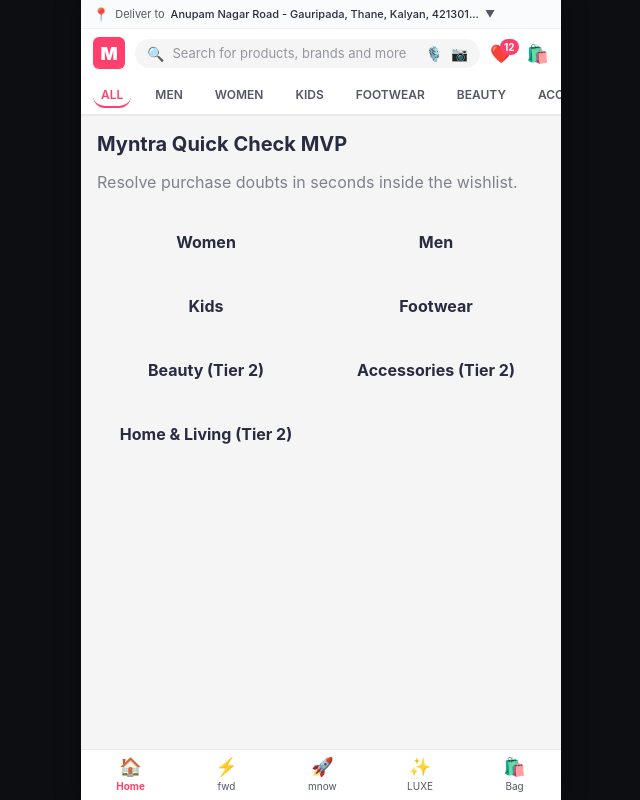
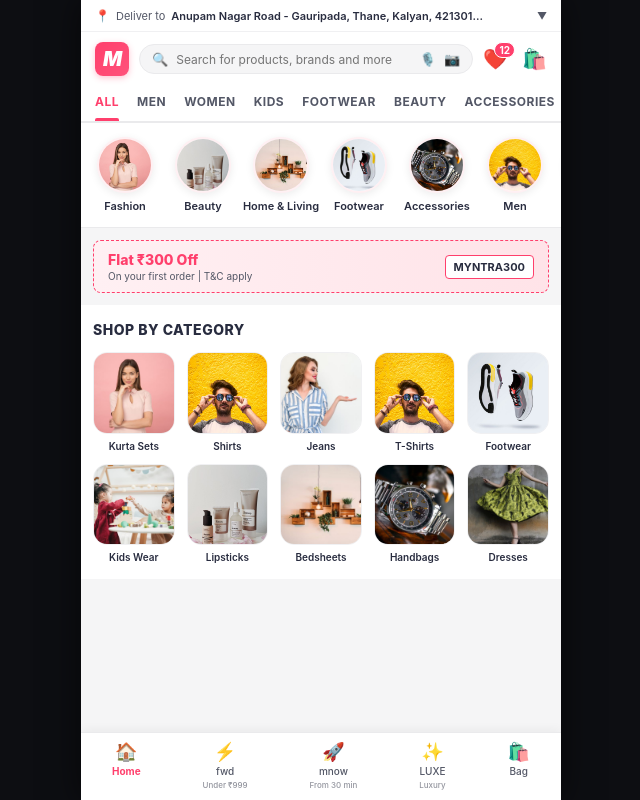
Before and after one commit to Deepali611/myntra-quickcheck-mvp, a Next.js app: page / in a window 1280 px wide. Shown: the whole page, without its empty margins (319-959 px from the left). Built offline with nearby package versions, Linux system fonts and the light colour scheme.

Commit message:
Phase 6 — App shell rebuild

```diff
--- a/app/(shop)/layout.jsx
+++ b/app/(shop)/layout.jsx
@@ -12,28 +12,33 @@ export default function ShopLayout({ children }) {
   const bagCount = state?.bag ? state.bag.reduce((sum, item) => sum + (item.quantity || 1), 0) : 0;
 
   return (
-    <div style={{ display: 'flex', flexDirection: 'column', minHeight: '100vh' }}>
+    <div style={{ display: 'flex', flexDirection: 'column', minHeight: '100vh', width: '100%' }}>
       {/* Shared Header Chrome */}
       <header className="shop-header">
         {/* Location Bar */}
         <div className="location-bar">
-          <span style={{ color: '#ff3f6c', fontSize: '13px' }}>📍</span>
+          <span className="loc-icon">📍</span>
           <span>Deliver to</span>
           <span className="loc-text">Anupam Nagar Road - Gauripada, Thane, Kalyan, 421301...</span>
-          <span style={{ fontSize: '10px' }}>▼</span>
+          <span className="chevron">▼</span>
         </div>
 
-        {/* Top Search & Actions Row */}
+        {/* Primary Search Header Row */}
         <div className="search-header-row">
           <Link href="/" className="brand-logo-btn" title="Myntra Home">
             M
           </Link>
 
           <Link href="/search" className="search-input-box" style={{ textDecoration: 'none' }}>
-            <span style={{ fontSize: '14px' }}>🔍</span>
-            <span style={{ flex: 1, color: '#94969f' }}>Search for products, brands and more</span>
-            <span style={{ fontSize: '14px' }}>🎙️</span>
-            <span style={{ fontSize: '14px' }}>📷</span>
+            <span style={{ fontSize: '13px', color: '#535766' }}>🔍</span>
+            <input
+              type="text"
+              placeholder="Search for products, brands and more"
+              readOnly
+              style={{ cursor: 'pointer' }}
+            />
+            <span style={{ fontSize: '13px' }}>🎙️</span>
+            <span style={{ fontSize: '13px' }}>📷</span>
           </Link>
 
           <div className="header-icon-actions">
@@ -48,7 +53,7 @@ export default function ShopLayout({ children }) {
           </div>
         </div>
 
-        {/* Sub-nav Category Rail */}
+        {/* Sub-nav Category Tabs */}
         <nav className="category-tab-rail">
           <Link href="/" className={`category-tab-item ${pathname === '/' ? 'active' : ''}`}>
             ALL
@@ -77,7 +82,7 @@ export default function ShopLayout({ children }) {
         </nav>
       </header>
 
-      {/* Main Content Body */}
+      {/* Main Content Area */}
       <main style={{ flex: 1, backgroundColor: '#f5f5f6' }}>
         {children}
       </main>
@@ -91,14 +96,17 @@ export default function ShopLayout({ children }) {
         <Link href="/c/women" className={`tab-link ${pathname.includes('/c/women') ? 'active' : ''}`}>
           <span className="tab-icon">⚡</span>
           <span>fwd</span>
+          <span className="tab-subtext">Under ₹999</span>
         </Link>
         <Link href="/c/men" className={`tab-link ${pathname.includes('/c/men') ? 'active' : ''}`}>
           <span className="tab-icon">🚀</span>
           <span>mnow</span>
+          <span className="tab-subtext">From 30 min</span>
         </Link>
         <Link href="/c/beauty" className={`tab-link ${pathname.includes('/c/beauty') ? 'active' : ''}`}>
           <span className="tab-icon">✨</span>
           <span>LUXE</span>
+          <span className="tab-subtext">Luxury</span>
         </Link>
         <Link href="/bag" className={`tab-link ${pathname === '/bag' ? 'active' : ''}`}>
           <span className="tab-icon">🛍️</span>
--- a/app/(shop)/page.jsx
+++ b/app/(shop)/page.jsx
@@ -1,35 +1,65 @@
 import Link from 'next/link';
+
+const DEPARTMENTS = [
+  { name: 'Fashion', path: '/c/women', img: '/products/w1.jpg' },
+  { name: 'Beauty', path: '/c/beauty', img: '/products/b1.jpg' },
+  { name: 'Home & Living', path: '/c/homeliving', img: '/products/h1.jpg' },
+  { name: 'Footwear', path: '/c/footwear', img: '/products/f1.jpg' },
+  { name: 'Accessories', path: '/c/accessories', img: '/products/a1.jpg' },
+  { name: 'Men', path: '/c/men', img: '/products/m1.jpg' },
+  { name: 'Kids', path: '/c/kids', img: '/products/k1.jpg' }
+];
+
+const SUBCATEGORIES = [
+  { label: 'Kurta Sets', path: '/c/women/kurta_set', img: '/products/w1.jpg' },
+  { label: 'Shirts', path: '/c/men/shirt', img: '/products/m1.jpg' },
+  { label: 'Jeans', path: '/c/women/jeans', img: '/products/w15.jpg' },
+  { label: 'T-Shirts', path: '/c/men/tshirt', img: '/products/m5.jpg' },
+  { label: 'Footwear', path: '/c/footwear', img: '/products/f1.jpg' },
+  { label: 'Kids Wear', path: '/c/kids', img: '/products/k1.jpg' },
+  { label: 'Lipsticks', path: '/c/beauty', img: '/products/b1.jpg' },
+  { label: 'Bedsheets', path: '/c/homeliving', img: '/products/h1.jpg' },
+  { label: 'Handbags', path: '/c/accessories', img: '/products/a1.jpg' },
+  { label: 'Dresses', path: '/c/women/dress', img: '/products/w3.jpg' }
+];
 
 export default function HomePage() {
   return (
-    <div style={{ padding: '16px' }}>
-      <h1 style={{ fontSize: '20px', marginBottom: '16px' }}>Myntra Quick Check MVP</h1>
-      <p style={{ color: '#7e818c', marginBottom: '24px' }}>
-        Resolve purchase doubts in seconds inside the wishlist.
-      </p>
+    <div style={{ paddingBottom: '24px' }}>
+      {/* Department Circle Rail (Reference Screenshot 1) */}
+      <div className="dept-circle-rail">
+        {DEPARTMENTS.map((dept, idx) => (
+          <Link href={dept.path} key={idx} className="dept-circle-tile">
+            <img src={dept.img} alt={dept.name} className="dept-circle-img" />
+            <span className="dept-circle-label">{dept.name}</span>
+          </Link>
+        ))}
+      </div>
 
-      <div style={{ display: 'grid', gridTemplateColumns: 'repeat(2, 1fr)', gap: '12px' }}>
-        <Link href="/c/women" style={{ padding: '16px', background: '#f5f5f6', borderRadius: '8px', textAlign: 'center', fontWeight: 'bold' }}>
-          Women
-        </Link>
-        <Link href="/c/men" style={{ padding: '16px', background: '#f5f5f6', borderRadius: '8px', textAlign: 'center', fontWeight: 'bold' }}>
-          Men
-        </Link>
-        <Link href="/c/kids" style={{ padding: '16px', background: '#f5f5f6', borderRadius: '8px', textAlign: 'center', fontWeight: 'bold' }}>
-          Kids
-        </Link>
-        <Link href="/c/footwear" style={{ padding: '16px', background: '#f5f5f6', borderRadius: '8px', textAlign: 'center', fontWeight: 'bold' }}>
-          Footwear
-        </Link>
-        <Link href="/c/beauty" style={{ padding: '16px', background: '#f5f5f6', borderRadius: '8px', textAlign: 'center', fontWeight: 'bold' }}>
-          Beauty (Tier 2)
-        </Link>
-        <Link href="/c/accessories" style={{ padding: '16px', background: '#f5f5f6', borderRadius: '8px', textAlign: 'center', fontWeight: 'bold' }}>
-          Accessories (Tier 2)
-        </Link>
-        <Link href="/c/homeliving" style={{ padding: '16px', background: '#f5f5f6', borderRadius: '8px', textAlign: 'center', fontWeight: 'bold' }}>
-          Home & Living (Tier 2)
-        </Link>
+      {/* Promo Coupon Banner */}
+      <div className="promo-coupon-banner">
+        <div>
+          <div className="promo-title">Flat ₹300 Off</div>
+          <div style={{ fontSize: '10px', color: '#535766', marginTop: '2px' }}>On your first order | T&C apply</div>
+        </div>
+        <div className="promo-code-badge">
+          MYNTRA300
+        </div>
+      </div>
+
+      {/* Subcategory Grid Section (Reference Screenshot 2) */}
+      <div className="subcategory-grid-section">
+        <div className="section-title">Shop By Category</div>
+        <div className="subcategory-grid">
+          {SUBCATEGORIES.map((cat, idx) => (
+            <Link href={cat.path} key={idx} className="subcategory-tile">
+              <div className="subcategory-img-wrap">
+                <img src={cat.img} alt={cat.label} />
+              </div>
+              <span className="subcategory-label">{cat.label}</span>
+            </Link>
+          ))}
+        </div>
       </div>
     </div>
   );
--- a/app/globals.css
+++ b/app/globals.css
@@ -23,24 +23,29 @@
 html,
 body {
   width: 100%;
-  height: 100%;
-  max-width: 100vw;
-  overflow-x: hidden;
+  min-height: 100vh;
+  margin: 0;
+  padding: 0;
   font-family: var(--font-family);
-  background-color: #0d0e12;
+  background-color: #0d0e12; /* Dark background outside mobile container */
   color: var(--text-primary);
+  display: flex;
+  justify-content: center;
+  align-items: flex-start;
   -webkit-tap-highlight-color: transparent;
 }
 
+/* Mobile-First Centered Container (~480px) */
 .app-wrapper {
+  width: 100%;
   max-width: var(--max-width);
-  margin: 0 auto;
   min-height: 100vh;
-  background-color: var(--surface-color);
-  box-shadow: 0 0 24px rgba(0, 0, 0, 0.4);
+  background-color: var(--bg-color);
+  box-shadow: 0 0 32px rgba(0, 0, 0, 0.6);
   position: relative;
   display: flex;
   flex-direction: column;
+  overflow-x: hidden;
 }
 
 a {
@@ -59,7 +64,38 @@ input, select, textarea {
   font-family: inherit;
 }
 
-/* Common Header Styles */
+/* Top Location Bar */
+.location-bar {
+  background-color: #ffffff;
+  padding: 8px 14px;
+  font-size: 11px;
+  color: var(--text-secondary);
+  display: flex;
+  align-items: center;
+  gap: 6px;
+  border-bottom: 1px solid #f0f0f2;
+}
+
+.location-bar .loc-icon {
+  color: var(--primary);
+  font-size: 12px;
+}
+
+.location-bar .loc-text {
+  flex: 1;
+  white-space: nowrap;
+  overflow: hidden;
+  text-overflow: ellipsis;
+  font-weight: 600;
+  color: var(--text-primary);
+}
+
+.location-bar .chevron {
+  font-size: 10px;
+  color: var(--text-secondary);
+}
+
+/* Primary Header Row */
 .shop-header {
   position: sticky;
   top: 0;
@@ -70,56 +106,42 @@ input, select, textarea {
   flex-direction: column;
 }
 
-.location-bar {
-  background-color: #fafbfc;
-  padding: 6px 12px;
-  font-size: 11px;
-  color: var(--text-secondary);
-  display: flex;
-  align-items: center;
-  gap: 6px;
-  border-bottom: 1px solid #f0f0f2;
-}
-
-.location-bar .loc-text {
-  white-space: nowrap;
-  overflow: hidden;
-  text-overflow: ellipsis;
-  font-weight: 500;
-  color: var(--text-primary);
-}
-
 .search-header-row {
   display: flex;
   align-items: center;
-  justify-content: space-between;
-  padding: 8px 12px;
+  padding: 10px 14px;
   gap: 10px;
 }
 
+/* Myntra Stylized Brand Logo */
 .brand-logo-btn {
   display: flex;
   align-items: center;
   justify-content: center;
-  width: 32px;
-  height: 32px;
-  background-color: #ff3f6c;
-  color: #fff;
+  width: 34px;
+  height: 34px;
+  background: linear-gradient(135deg, #ff3f6c 0%, #ff527b 100%);
+  color: #ffffff;
   font-weight: 900;
-  font-size: 18px;
-  border-radius: 6px;
+  font-size: 20px;
+  border-radius: 8px;
   flex-shrink: 0;
+  box-shadow: 0 2px 6px rgba(255, 63, 108, 0.3);
+  font-style: italic;
+  letter-spacing: -1px;
 }
 
+/* Search Bar Box */
 .search-input-box {
   flex: 1;
   display: flex;
   align-items: center;
   background-color: #f5f5f6;
+  border: 1px solid #eaeaec;
   border-radius: 20px;
   padding: 6px 12px;
   gap: 8px;
-  font-size: 13px;
+  font-size: 12px;
   color: var(--text-muted);
 }
 
@@ -128,7 +150,7 @@ input, select, textarea {
   background: transparent;
   width: 100%;
   outline: none;
-  font-size: 13px;
+  font-size: 12px;
   color: var(--text-primary);
 }
 
@@ -144,17 +166,18 @@ input, select, textarea {
   align-items: center;
   justify-content: center;
   color: var(--text-primary);
-  font-size: 18px;
+  font-size: 20px;
+  background: none;
 }
 
 .badge-count {
   position: absolute;
-  top: -4px;
-  right: -6px;
+  top: -5px;
+  right: -7px;
   background-color: var(--primary);
   color: #ffffff;
   font-size: 10px;
-  font-weight: bold;
+  font-weight: 700;
   height: 16px;
   min-width: 16px;
   padding: 0 4px;
@@ -162,19 +185,21 @@ input, select, textarea {
   display: flex;
   align-items: center;
   justify-content: center;
+  border: 1.5px solid #ffffff;
 }
 
-/* Category Sub-nav Rail */
+/* Sub-nav Category Tabs */
 .category-tab-rail {
   display: flex;
+  align-items: center;
   overflow-x: auto;
   white-space: nowrap;
-  padding: 6px 12px;
-  gap: 16px;
+  padding: 8px 14px;
+  gap: 18px;
   background: #ffffff;
   border-bottom: 1px solid var(--border-color);
   font-size: 12px;
-  font-weight: 600;
+  font-weight: 700;
   color: var(--text-secondary);
   scrollbar-width: none;
 }
@@ -184,14 +209,147 @@ input, select, textarea {
 }
 
 .category-tab-item {
-  padding: 4px 8px;
-  border-radius: 12px;
-  cursor: pointer;
+  position: relative;
+  padding-bottom: 4px;
+  color: var(--text-secondary);
+  letter-spacing: 0.5px;
 }
 
 .category-tab-item.active {
   color: var(--primary);
-  border-bottom: 2px solid var(--primary);
+}
+
+.category-tab-item.active::after {
+  content: '';
+  position: absolute;
+  bottom: -8px;
+  left: 0;
+  right: 0;
+  height: 3px;
+  background-color: var(--primary);
+  border-radius: 2px 2px 0 0;
+}
+
+/* Circle Department Tiles Rail */
+.dept-circle-rail {
+  display: flex;
+  overflow-x: auto;
+  padding: 14px 12px;
+  gap: 14px;
+  background-color: #ffffff;
+  border-bottom: 1px solid var(--border-color);
+  scrollbar-width: none;
+}
+
+.dept-circle-rail::-webkit-scrollbar {
+  display: none;
+}
+
+.dept-circle-tile {
+  display: flex;
+  flex-direction: column;
+  align-items: center;
+  width: 64px;
+  flex-shrink: 0;
+  text-align: center;
+}
+
+.dept-circle-img {
+  width: 56px;
+  height: 56px;
+  border-radius: 50%;
+  object-fit: cover;
+  border: 2px solid #fff0f3;
+  box-shadow: 0 2px 8px rgba(0, 0, 0, 0.08);
+  margin-bottom: 6px;
+  background-color: #f8f8f9;
+}
+
+.dept-circle-label {
+  font-size: 11px;
+  font-weight: 600;
+  color: var(--text-primary);
+  white-space: nowrap;
+}
+
+/* Home Promo Banner */
+.promo-coupon-banner {
+  background: linear-gradient(90deg, #fff0f3 0%, #ffe3e8 100%);
+  border: 1px dashed var(--primary);
+  margin: 12px;
+  padding: 10px 14px;
+  border-radius: 8px;
+  display: flex;
+  align-items: center;
+  justify-content: space-between;
+}
+
+.promo-title {
+  font-size: 14px;
+  font-weight: 800;
+  color: var(--primary);
+}
+
+.promo-code-badge {
+  background-color: #ffffff;
+  border: 1px solid var(--primary);
+  padding: 4px 8px;
+  border-radius: 4px;
+  font-size: 11px;
+  font-weight: 700;
+  color: var(--text-primary);
+}
+
+/* Subcategory Circle Grid */
+.subcategory-grid-section {
+  background-color: #ffffff;
+  padding: 16px 12px;
+  margin-top: 8px;
+}
+
+.section-title {
+  font-size: 14px;
+  font-weight: 800;
+  color: var(--text-primary);
+  text-transform: uppercase;
+  letter-spacing: 0.5px;
+  margin-bottom: 14px;
+}
+
+.subcategory-grid {
+  display: grid;
+  grid-template-columns: repeat(5, 1fr);
+  gap: 12px;
+}
+
+.subcategory-tile {
+  display: flex;
+  flex-direction: column;
+  align-items: center;
+  text-align: center;
+}
+
+.subcategory-img-wrap {
+  width: 100%;
+  aspect-ratio: 1;
+  border-radius: 14px;
+  overflow: hidden;
+  background-color: #fff0f3;
+  margin-bottom: 6px;
+  border: 1px solid #f0f0f2;
+}
+
+.subcategory-img-wrap img {
+  width: 100%;
+  height: 100%;
+  object-fit: cover;
+}
+
+.subcategory-label {
+  font-size: 10px;
+  font-weight: 600;
+  color: var(--text-primary);
+  line-height: 1.2;
 }
 
 /* Bottom Tab Navigation Bar */
@@ -199,13 +357,14 @@ input, select, textarea {
   position: sticky;
   bottom: 0;
   z-index: 100;
-  background-color: var(--surface-color);
+  background-color: #ffffff;
   border-top: 1px solid var(--border-color);
   display: flex;
   justify-content: space-around;
-  padding: 6px 0 8px 0;
+  padding: 8px 0 10px 0;
   font-size: 10px;
   color: var(--text-secondary);
+  box-shadow: 0 -2px 10px rgba(0, 0, 0, 0.05);
 }
 
 .tab-link {
@@ -215,41 +374,19 @@ input, select, textarea {
   gap: 3px;
   color: var(--text-secondary);
   position: relative;
+  font-weight: 500;
 }
 
 .tab-link.active {
   color: var(--primary);
-  font-weight: bold;
+  font-weight: 700;
 }
 
 .tab-icon {
   font-size: 18px;
 }
 
-/* Screen Shell Headers */
-.screen-header {
-  position: sticky;
-  top: 0;
-  z-index: 100;
-  background: var(--surface-color);
-  border-bottom: 1px solid var(--border-color);
-  padding: 12px 16px;
-  display: flex;
-  align-items: center;
-  justify-content: space-between;
+.tab-subtext {
+  font-size: 8px;
+  color: var(--text-muted);
 }
-
-.screen-header-title {
-  font-size: 16px;
-  font-weight: 700;
-  color: var(--text-primary);
-  display: flex;
-  align-items: center;
-  gap: 6px;
-}
-
-.screen-header-subtitle {
-  font-size: 11px;
-  color: var(--text-secondary);
-  font-weight: normal;
-}
```
